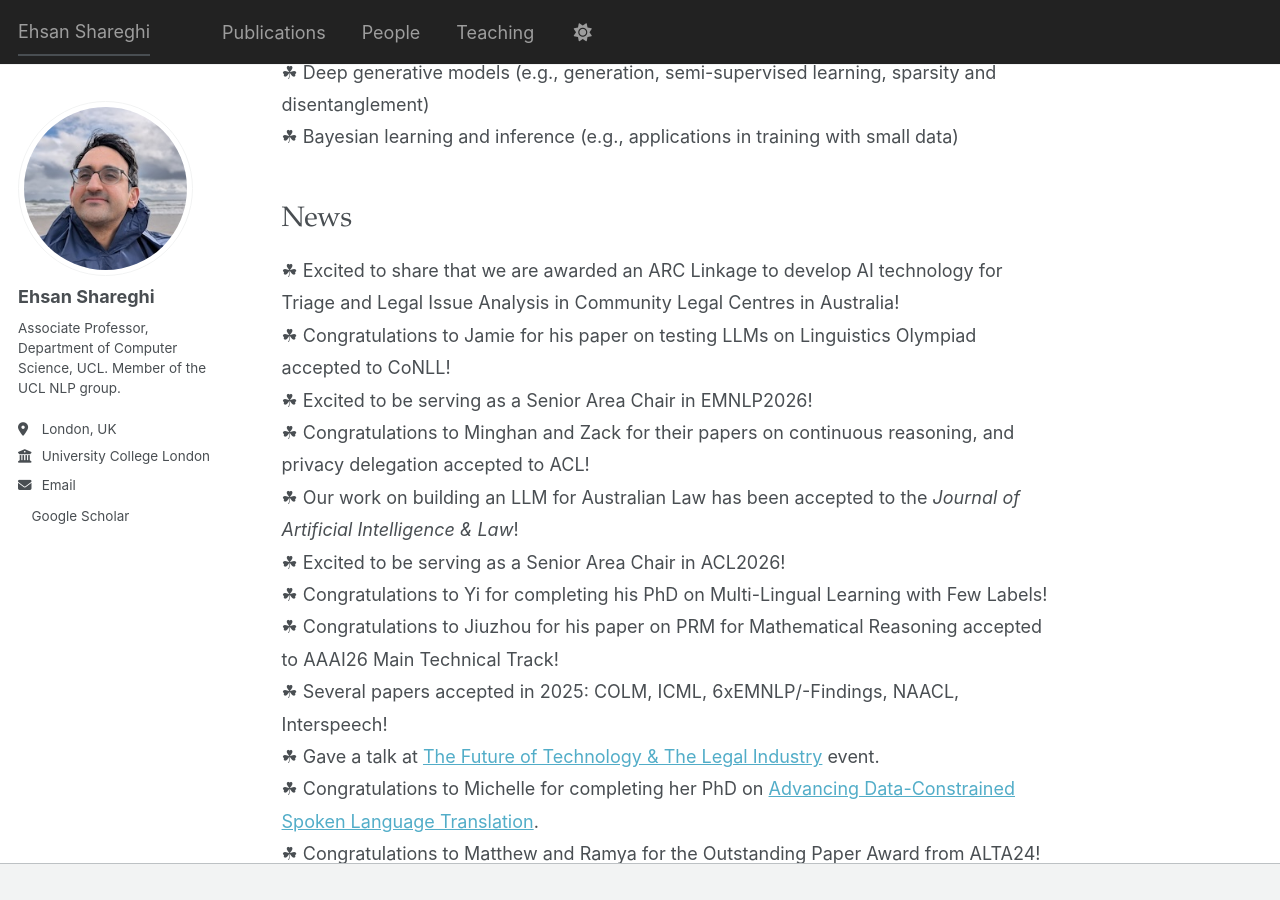
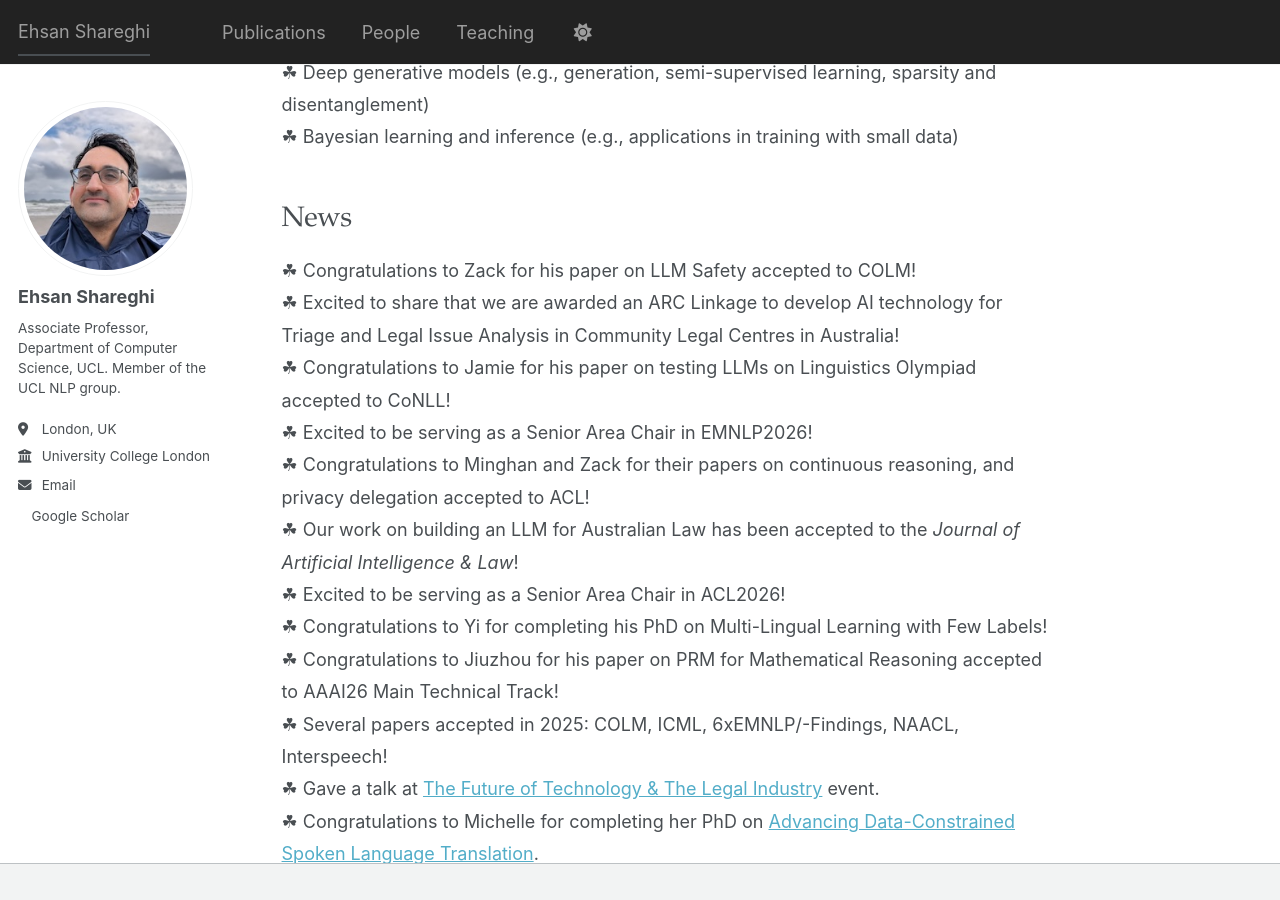
Before and after one commit to eehsan/eehsan.github.io, a Jekyll site: the page built from _pages/about.md, in a window 1280 px wide and 900 px high, scrolled down 610 px. Built offline with Jekyll 4.4.1, drawn with Linux system fonts in a browser that asks for light colours; a style sheet for code colours, icons or effects is not loaded.

Commit message:
Update about.md

```diff
--- a/_pages/about.md
+++ b/_pages/about.md
@@ -26,6 +26,7 @@ News
 ======
 
 <div style="line-height:1.8;">
+☘ Congratulations to Zack for his paper on LLM Safety accepted to COLM!<br>
 ☘ Excited to share that we are awarded an ARC Linkage to develop AI technology for Triage and Legal Issue Analysis in Community Legal Centres in Australia!<br>
 ☘ Congratulations to Jamie for his paper on testing LLMs on Linguistics Olympiad accepted to CoNLL!<br>
 ☘ Excited to be serving as a Senior Area Chair in EMNLP2026!<br>
```
